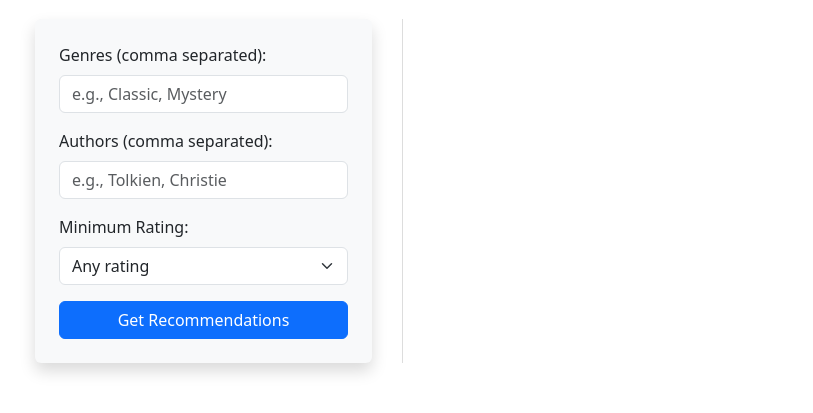
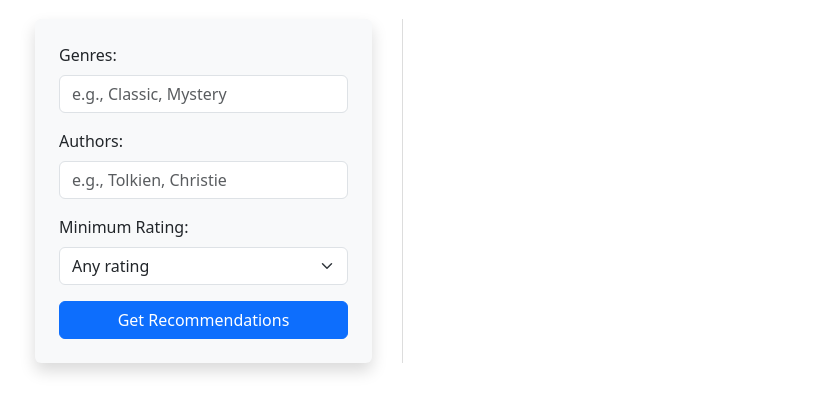
Before and after one commit to Rayyan-Shk/Book-recommendation, a website: page public/index.html in a window 1280 px wide. Shown: the part 101-514 px from the top of the page, without its empty margins (47-860 px from the left). Drawn offline with nearby package versions, Linux system fonts and the light colour scheme.

Commit message:
Update: Search

```diff
--- a/public/index.html
+++ b/public/index.html
@@ -53,11 +53,11 @@
       <div class="col-md-4 search-container">
         <form id="preferenceForm" class="bg-light p-4 rounded shadow">
           <div class="mb-3">
-            <label for="genres" class="form-label">Genres (comma separated):</label>
+            <label for="genres" class="form-label">Genres:</label>
             <input type="text" class="form-control" id="genres" name="genres" placeholder="e.g., Classic, Mystery">
           </div>
           <div class="mb-3">
-            <label for="authors" class="form-label">Authors (comma separated):</label>
+            <label for="authors" class="form-label">Authors:</label>
             <input type="text" class="form-control" id="authors" name="authors" placeholder="e.g., Tolkien, Christie">
           </div>
           <div class="mb-3">
```
